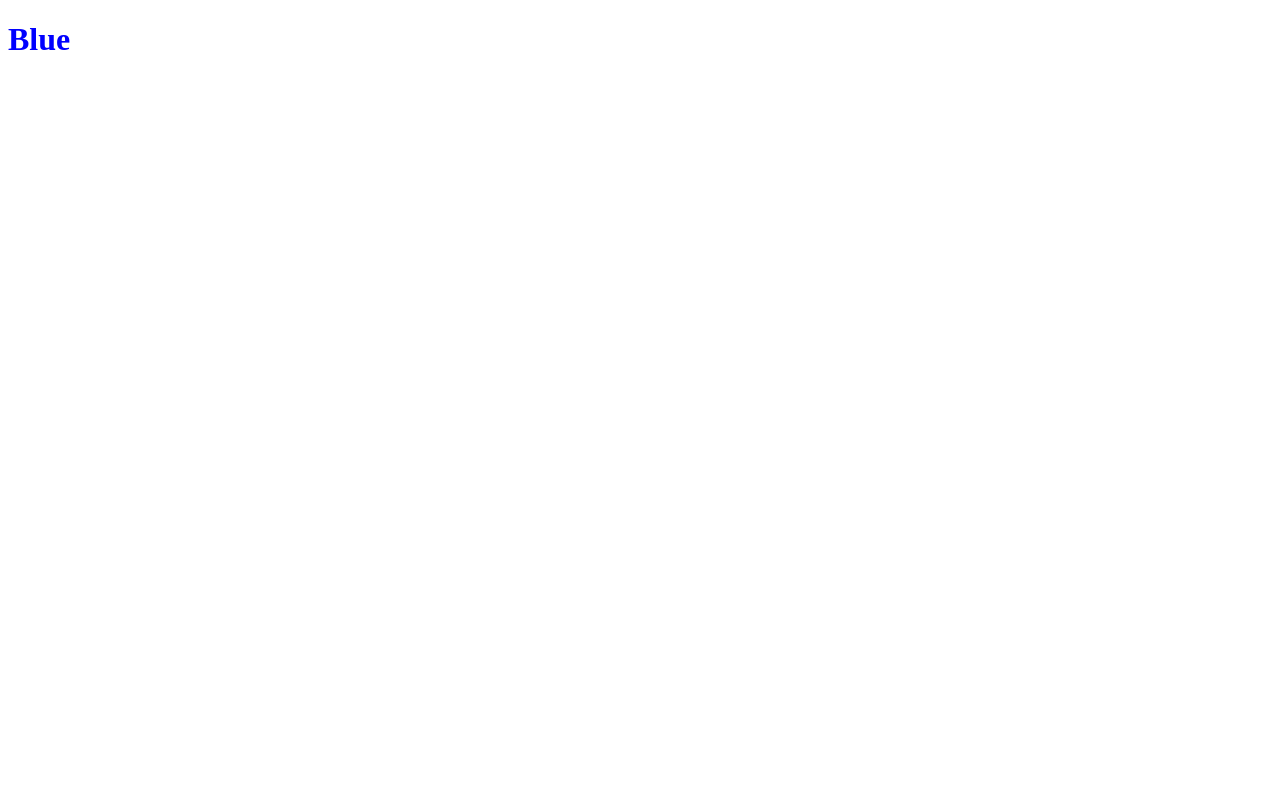
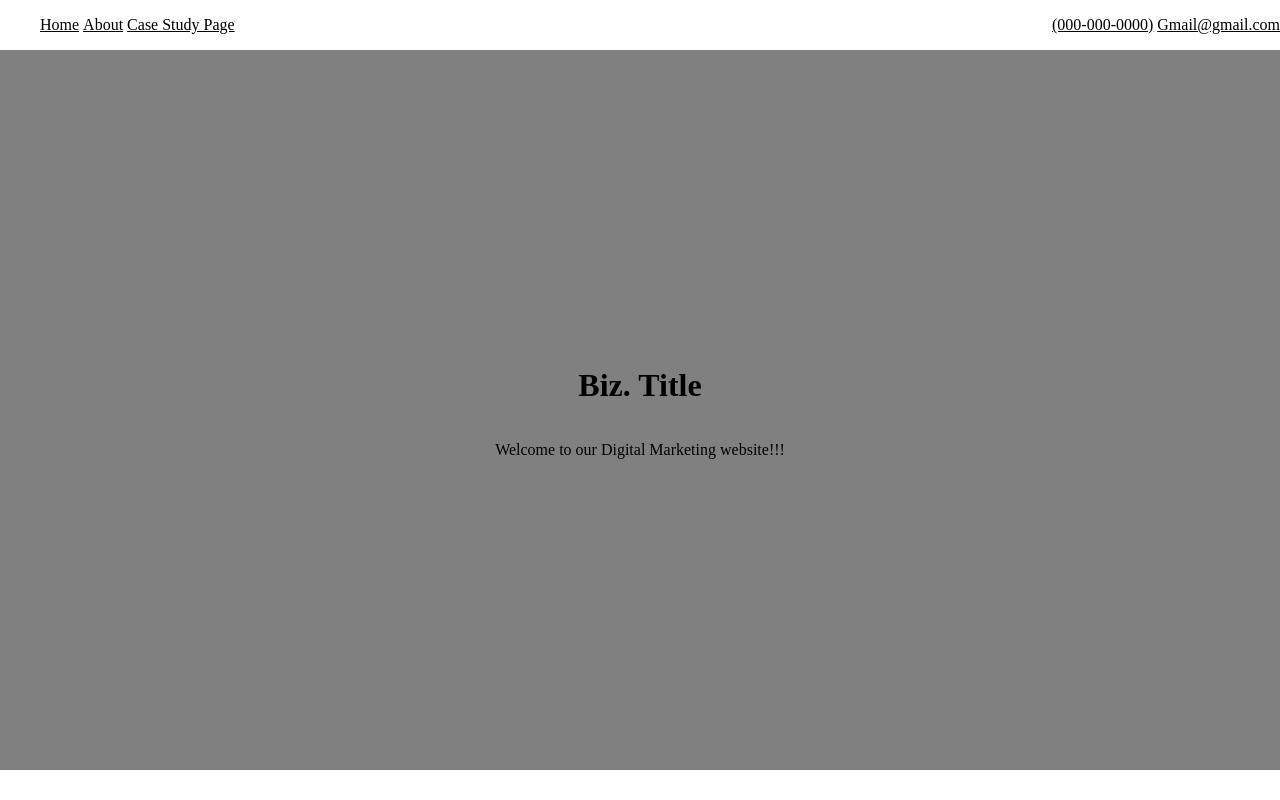
Before and after one commit to jhaase2/UX_UI_HW_17, a plain HTML site: page index.html in a window 1280 px wide. Drawn offline with Linux system fonts and the light colour scheme.

Commit message:
Latest version of HW 17

```diff
--- a/index.html
+++ b/index.html
@@ -7,6 +7,27 @@
     <link rel="stylesheet" href="style.css">
 </head>
 <body>
-    <h1>Blue</h1>
+    <nav class= "nav-bar">
+        <ul class="nav-links">
+            <li><a href="">Home</a></li>
+            <li><a href="">About</a></li>
+            <li><a href="">Case Study Page</a></li>
+        </ul>
+
+
+        <ul class= "nav-options">
+            <li><a href="">(000-000-0000)</a></li>
+
+            <li><a href="">Gmail@gmail.com</a></li>
+        </ul>
+
+    </nav>
+    <div class= "hero-section">
+        <h1> Biz. Title </h1>
+        <p>
+            Welcome to our Digital Marketing website!!!
+        </p>
+
+    </div>
 </body>
 </html>
--- a/style.css
+++ b/style.css
@@ -1,4 +1,33 @@
-h1 {
-    font-size: 50 px;
-    color: blue;
+html, body{
+    margin: 0;
+    padding: 0;
+    box-sizing: border-box;
 }
+nav li{
+    display: inline-block;
+}
+nav a{
+    color:black;
+}
+nav {
+    /* background-color: grey; */
+}
+.nav-bar{
+     background-color: grey;
+}
+.nav-links{
+    float: left;
+}
+.nav-options{
+    float: right;
+}
+.hero-section{
+    background-color: grey;
+    height: 90vh;
+    width: 100%;
+    text-align: center;
+    display: flex;
+    flex-direction: column;
+    justify-content: center;
+    align-items: center;
+}
```
